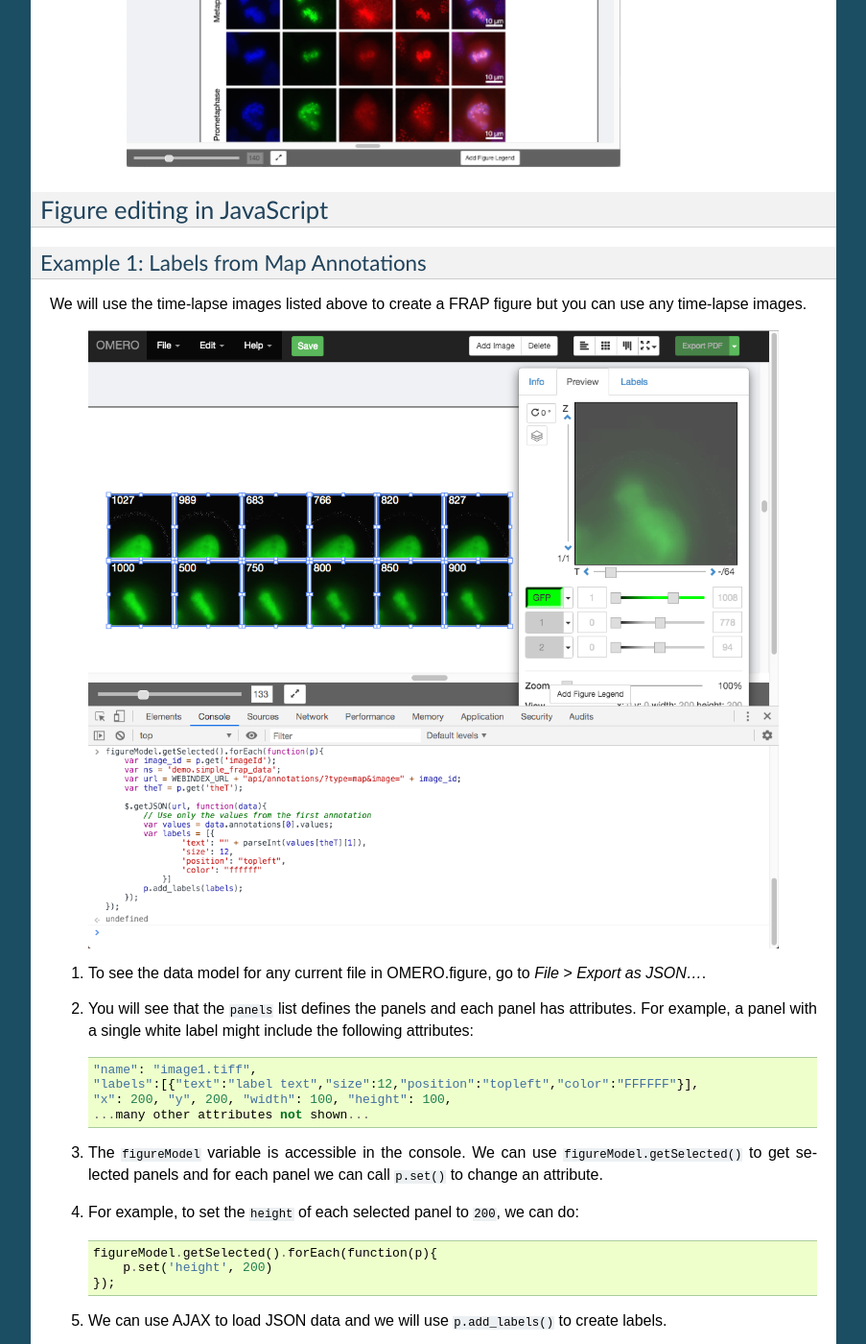
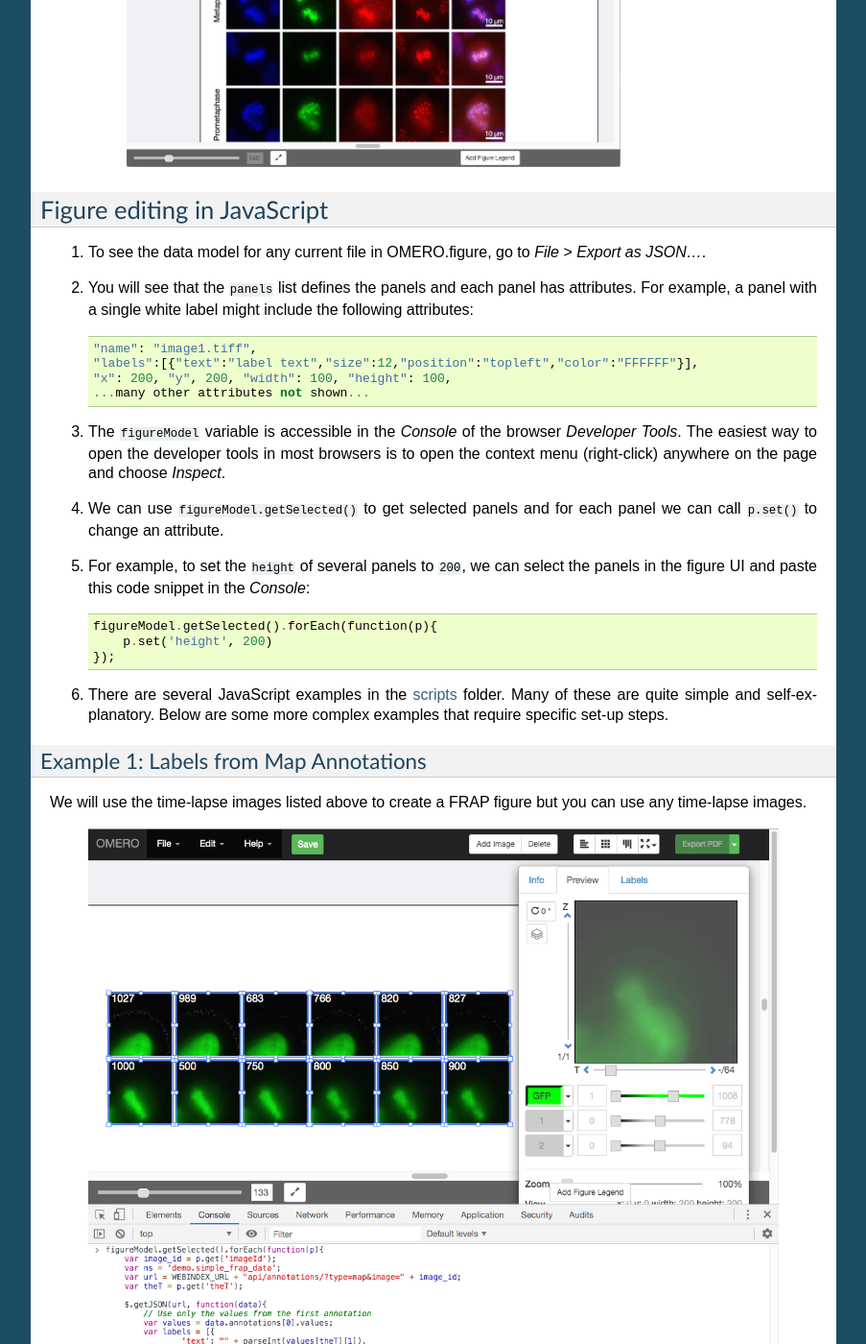
Before and after one commit to ome/omero-guide-figure, a Sphinx documentation site: the page built from docs/omero_figure_scripting.rst, in a window 1280 px wide and 1400 px high, scrolled down 1045 px. Shown: the whole window at 96% size, without its empty margins (198-1101 px from the left). Built offline with Sphinx 7.4.7, drawn with Linux system fonts in a browser that asks for light colours; some of the changed text lies outside the part shown.

Commit message:
Move generic JavaScript scripting info out of FRAP example

```diff
--- a/docs/omero_figure_scripting.rst
+++ b/docs/omero_figure_scripting.rst
@@ -48,15 +48,6 @@ We will use the example `Split_View_Figure.py <https://github.com/ome/omero-guid
 Figure editing in JavaScript
 ----------------------------
 
-Example 1: Labels from Map Annotations
-~~~~~~~~~~~~~~~~~~~~~~~~~~~~~~~~~~~~~~
-
-We will use the time-lapse images listed above to create a FRAP figure but you can use any time-lapse images.
-
-    .. image:: images/script_frap_figure.png
-       :width: 750 px
-       :align: center
-
 #.  To see the data model for any current file in OMERO.figure, go to *File > Export as JSON...*.
 
 #.  You will see that the ``panels`` list defines the panels and each panel has attributes. For example, a panel with a single white label might include the following attributes:
@@ -68,15 +59,31 @@ We will use the time-lapse images listed above to create a FRAP figure but you c
         "x": 200, "y", 200, "width": 100, "height": 100,
         ...many other attributes not shown...
 
-#.  The ``figureModel`` variable is accessible in the console. We can use ``figureModel.getSelected()`` to get selected panels and for each panel we can call ``p.set()`` to change an attribute.
+#.  The ``figureModel`` variable is accessible in the `Console` of the browser `Developer Tools`. The easiest way to open
+    the developer tools in most browsers is to open the context menu (right-click) anywhere on the page and choose `Inspect`.
 
-#.  For example, to set the ``height`` of each selected panel to ``200``, we can do:
+#.  We can use ``figureModel.getSelected()`` to get selected panels and for each panel we can call ``p.set()`` to change an attribute.
+
+#.  For example, to set the ``height`` of several panels to ``200``, we can select the panels in the figure UI and paste
+    this code snippet in the `Console`:
 
     ::
 
         figureModel.getSelected().forEach(function(p){
             p.set('height', 200)
         });
+
+#.  There are several JavaScript examples in the `scripts <https://github.com/ome/omero-guide-figure/tree/master/scripts>`_ folder.
+    Many of these are quite simple and self-explanatory. Below are some more complex examples that require specific set-up steps.
+
+Example 1: Labels from Map Annotations
+~~~~~~~~~~~~~~~~~~~~~~~~~~~~~~~~~~~~~~
+
+We will use the time-lapse images listed above to create a FRAP figure but you can use any time-lapse images.
+
+    .. image:: images/script_frap_figure.png
+       :width: 750 px
+       :align: center
 
 #.  We can use AJAX to load JSON data and we will use ``p.add_labels()`` to create labels.
 
@@ -98,7 +105,7 @@ We will use the time-lapse images listed above to create a FRAP figure but you c
 
 #.  Open the browser console by *right-click > Inspect Element (Firefox)* or *right-click > Inspect (Chrome)* and click on the *Console* tab.
 
-#.  Copy the code from :download:`figure_frap_mapannotation_label.js <https://github.com/ome/omero-guide-figure/tree/master/scripts/figure_frap_mapannotation_label.js>`.
+#.  Copy the code from `figure_frap_mapannotation_label.js <https://github.com/ome/omero-guide-figure/tree/master/scripts/figure_frap_mapannotation_label.js>`.
 
 #.  Drag to select the FRAP movie images in the figure.
 
```
Also changed, not shown: other parts of docs/omero_figure_scripting.rst (+0 -2 lines).
